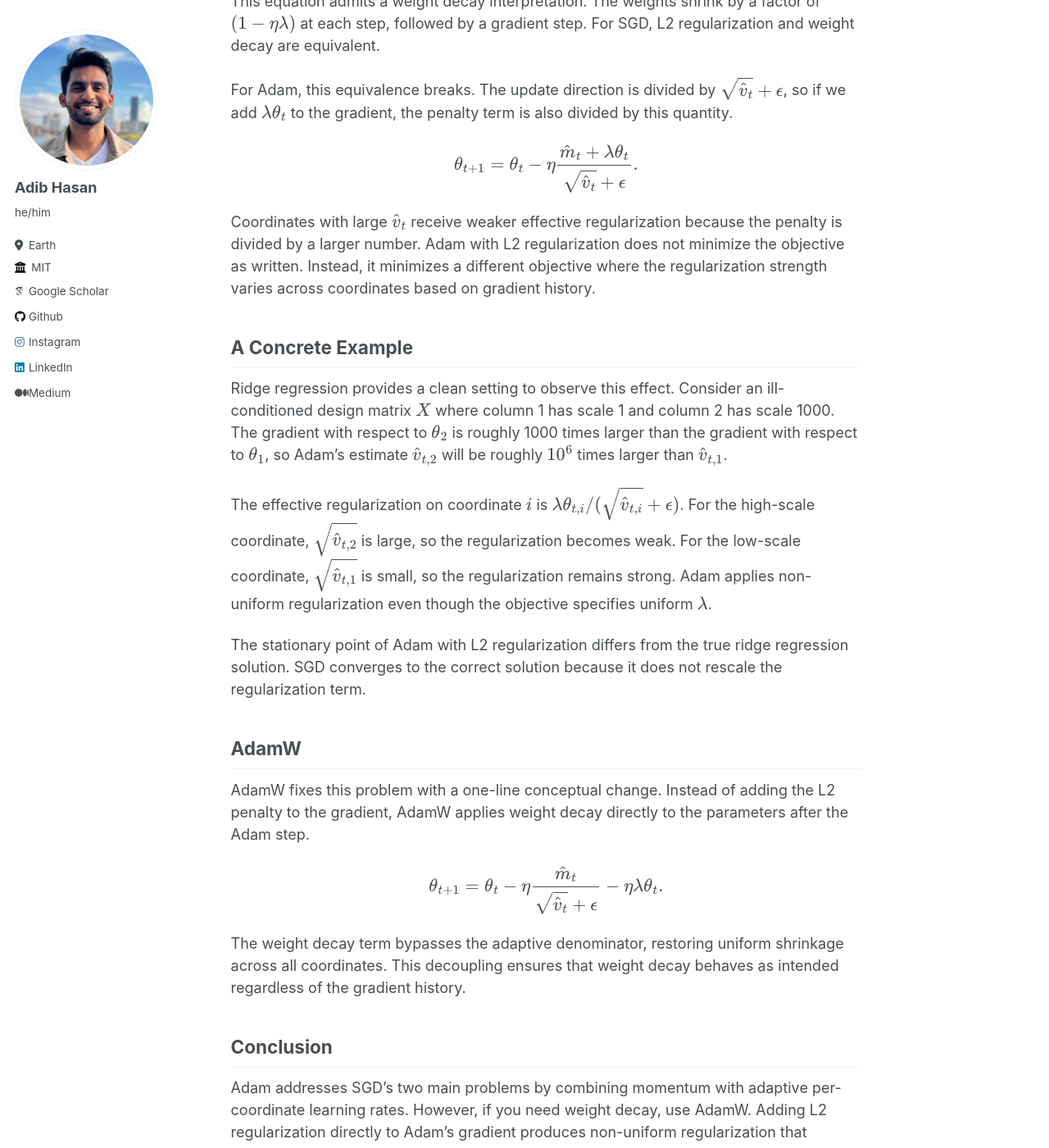
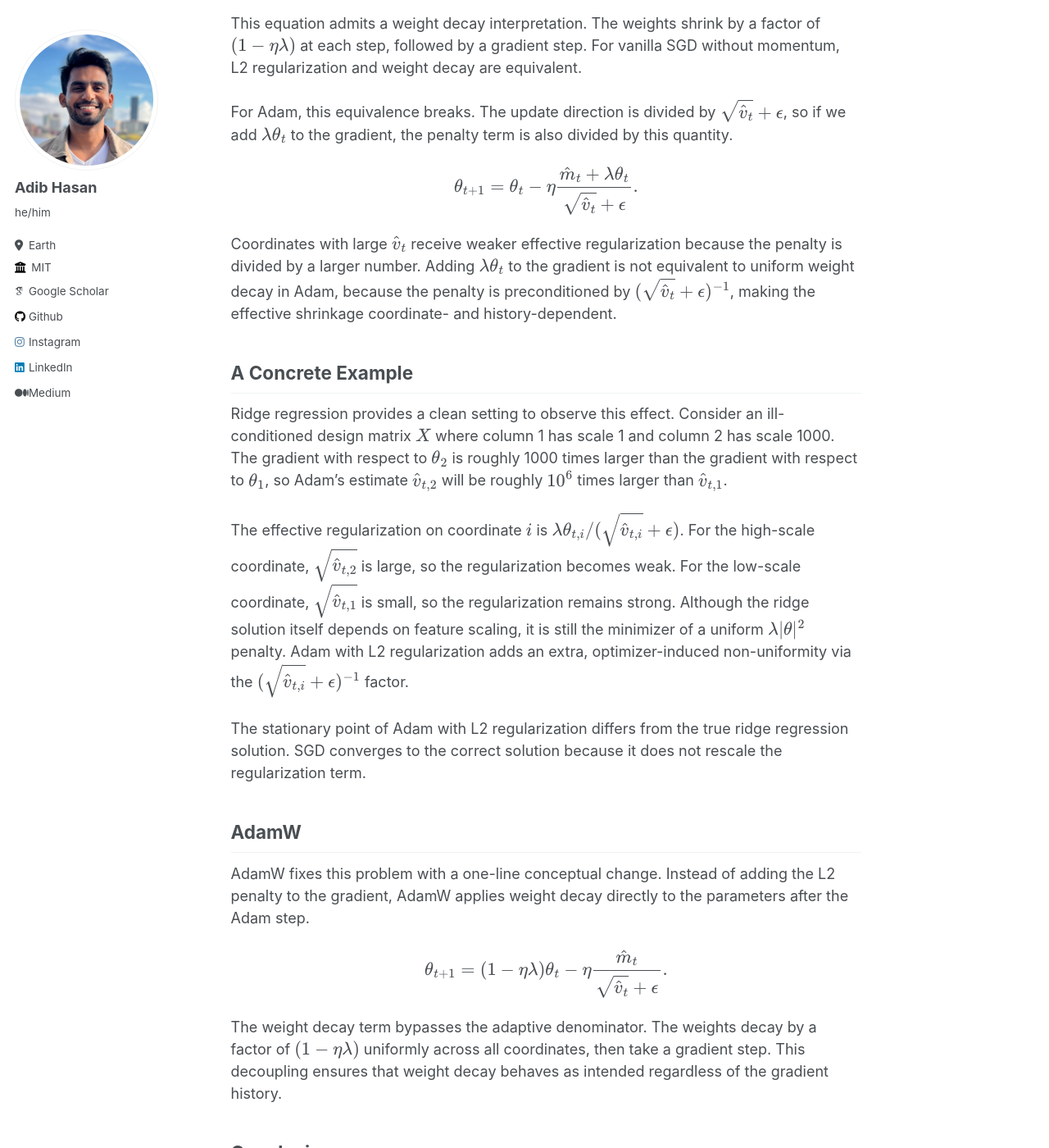
Before and after one commit to Neehan/neehan.github.io, a Jekyll site: the page built from _blog/adam-explained.md, in a window 1280 px wide and 1400 px high, scrolled down 3345 px. Shown: the whole window at 82% size. Built offline with Jekyll 4.4.1, drawn with Linux system fonts in a browser that asks for light colours; some web fonts are replaced; some of the changed text lies outside the part shown.

Commit message:
fixed flow

```diff
--- a/_blog/adam-explained.md
+++ b/_blog/adam-explained.md
@@ -76,7 +76,7 @@ $$
 
 The quantities $\hat{m}\_t$ and $\hat{v}\_t$ are bias-corrected versions of $m\_t$ and $v\_t$, which we discuss in the next section.
 
-Adam's improved convergence does come at a memory cost. Vanilla SGD stores only the parameters $\theta$, whereas Adam stores the parameters, the momentum $m\_t$, and the second moment estimate $v\_t$. The optimizer state for Adam is roughly three times the parameter memory, which can amount to tens or hundreds of gigabytes for large models.
+Adam's improved convergence comes at a memory cost. Vanilla SGD stores only the parameters $\theta$, whereas Adam additionally stores the momentum $m\_t$ and the second moment estimate $v\_t$. The optimizer state alone is twice the parameter memory, so the total memory footprint is roughly three times that of SGD. For large models, this can amount to tens or hundreds of gigabytes.
 
 ## Bias Correction
 
@@ -110,7 +110,7 @@ $$
 \theta_{t+1} = \theta_t - \eta (g_t + \lambda \theta_t) = (1 - \eta \lambda) \theta_t - \eta g_t.
 $$
 
-This equation admits a weight decay interpretation. The weights shrink by a factor of $(1 - \eta \lambda)$ at each step, followed by a gradient step. For SGD, L2 regularization and weight decay are equivalent.
+This equation admits a weight decay interpretation. The weights shrink by a factor of $(1 - \eta \lambda)$ at each step, followed by a gradient step. For vanilla SGD without momentum, L2 regularization and weight decay are equivalent.
 
 For Adam, this equivalence breaks. The update direction is divided by $\sqrt{\hat{v}\_t} + \epsilon$, so if we add $\lambda \theta\_t$ to the gradient, the penalty term is also divided by this quantity.
 
@@ -118,13 +118,13 @@ $$
 \theta_{t+1} = \theta_t - \eta \frac{\hat{m}_t + \lambda \theta_t}{\sqrt{\hat{v}_t} + \epsilon}.
 $$
 
-Coordinates with large $\hat{v}\_t$ receive weaker effective regularization because the penalty is divided by a larger number. Adam with L2 regularization does not minimize the objective as written. Instead, it minimizes a different objective where the regularization strength varies across coordinates based on gradient history.
+Coordinates with large $\hat{v}\_t$ receive weaker effective regularization because the penalty is divided by a larger number. Adding $\lambda \theta\_t$ to the gradient is not equivalent to uniform weight decay in Adam, because the penalty is preconditioned by $(\sqrt{\hat{v}\_t} + \epsilon)^{-1}$, making the effective shrinkage coordinate- and history-dependent.
 
 ## A Concrete Example
 
 Ridge regression provides a clean setting to observe this effect. Consider an ill-conditioned design matrix $X$ where column 1 has scale 1 and column 2 has scale 1000. The gradient with respect to $\theta\_2$ is roughly 1000 times larger than the gradient with respect to $\theta\_1$, so Adam's estimate $\hat{v}\_{t,2}$ will be roughly $10^6$ times larger than $\hat{v}\_{t,1}$.
 
-The effective regularization on coordinate $i$ is $\lambda \theta\_{t,i} / (\sqrt{\hat{v}\_{t,i}} + \epsilon)$. For the high-scale coordinate, $\sqrt{\hat{v}\_{t,2}}$ is large, so the regularization becomes weak. For the low-scale coordinate, $\sqrt{\hat{v}\_{t,1}}$ is small, so the regularization remains strong. Adam applies non-uniform regularization even though the objective specifies uniform $\lambda$.
+The effective regularization on coordinate $i$ is $\lambda \theta\_{t,i} / (\sqrt{\hat{v}\_{t,i}} + \epsilon)$. For the high-scale coordinate, $\sqrt{\hat{v}\_{t,2}}$ is large, so the regularization becomes weak. For the low-scale coordinate, $\sqrt{\hat{v}\_{t,1}}$ is small, so the regularization remains strong. Although the ridge solution itself depends on feature scaling, it is still the minimizer of a uniform $\lambda \|\theta\|^2$ penalty. Adam with L2 regularization adds an extra, optimizer-induced non-uniformity via the $(\sqrt{\hat{v}\_{t,i}} + \epsilon)^{-1}$ factor.
 
 The stationary point of Adam with L2 regularization differs from the true ridge regression solution. SGD converges to the correct solution because it does not rescale the regularization term.
 
@@ -133,10 +133,10 @@ The stationary point of Adam with L2 regularization differs from the true ridge
 AdamW fixes this problem with a one-line conceptual change. Instead of adding the L2 penalty to the gradient, AdamW applies weight decay directly to the parameters after the Adam step.
 
 $$
-\theta_{t+1} = \theta_t - \eta \frac{\hat{m}_t}{\sqrt{\hat{v}_t} + \epsilon} - \eta \lambda \theta_t.
+\theta_{t+1} = (1 - \eta \lambda) \theta_t - \eta \frac{\hat{m}_t}{\sqrt{\hat{v}_t} + \epsilon}.
 $$
 
-The weight decay term bypasses the adaptive denominator, restoring uniform shrinkage across all coordinates. This decoupling ensures that weight decay behaves as intended regardless of the gradient history.
+The weight decay term bypasses the adaptive denominator. The weights decay by a factor of $(1 - \eta \lambda)$ uniformly across all coordinates, then take a gradient step. This decoupling ensures that weight decay behaves as intended regardless of the gradient history.
 
 ## Conclusion
 
```
Also changed, not shown: other parts of _blog/adam-explained.md (+1 -1 lines).
